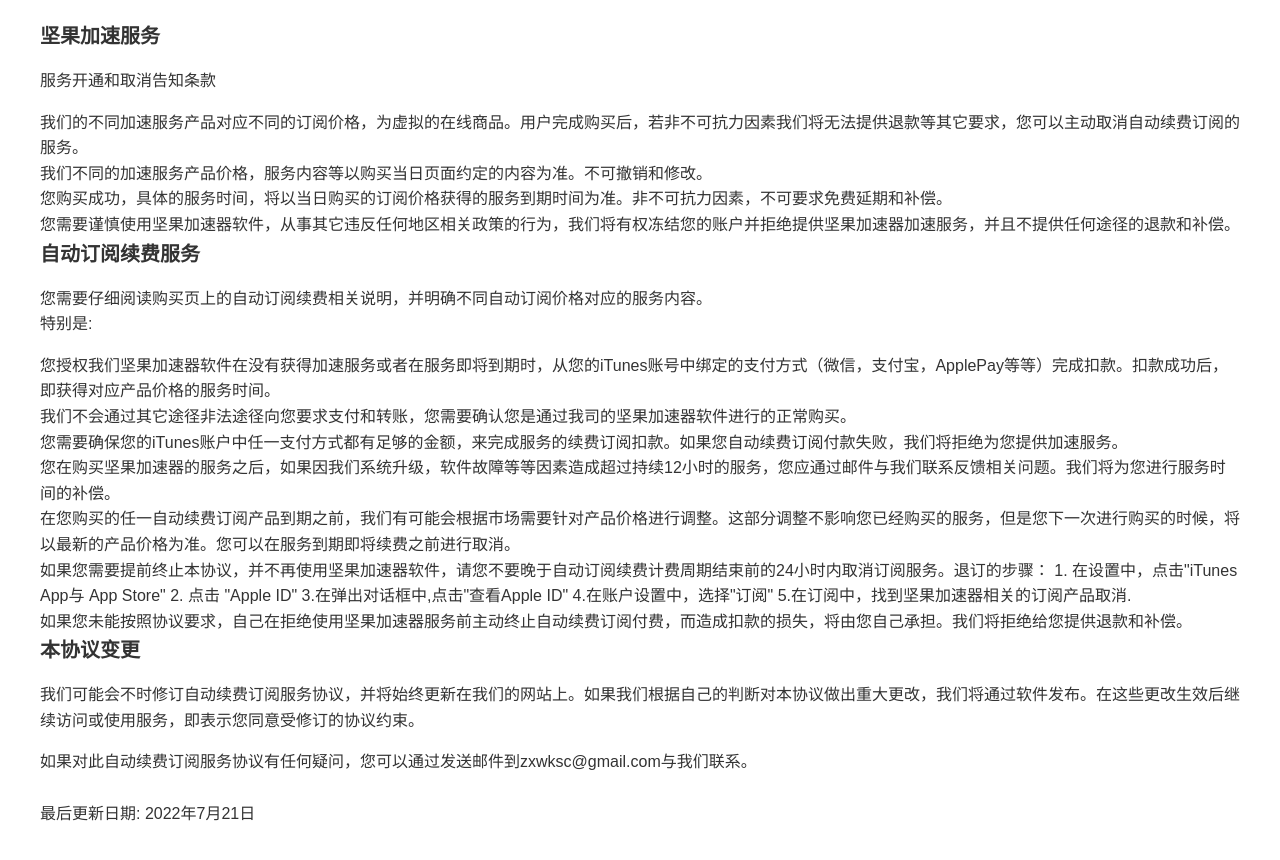
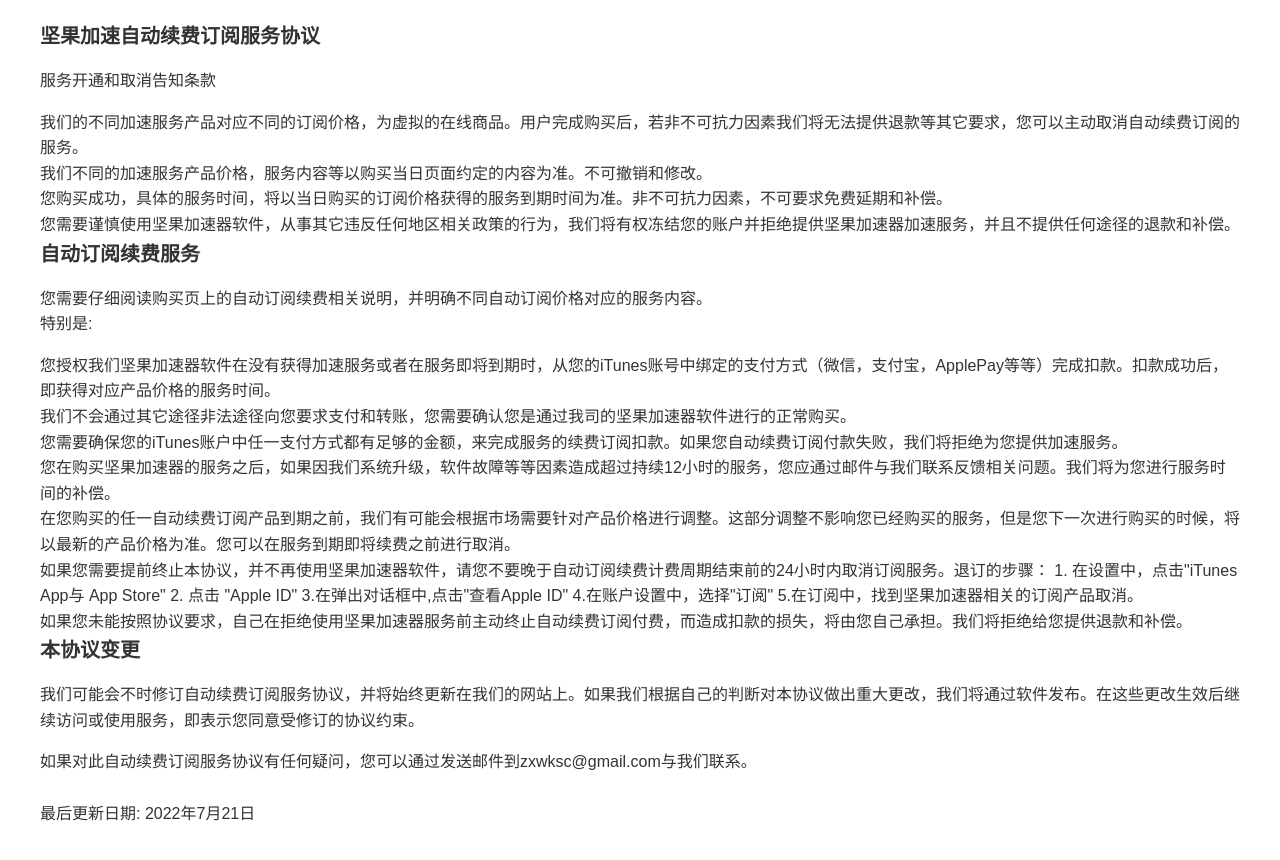
Before and after one commit to zxwksc/jianguo.github.io, a Jekyll site: the page automatic_renewal.html, which Jekyll copies as it is, in a window 1280 px wide. Shown: the top 860 px of the page. Built offline with Jekyll 4.4.1, drawn with Linux system fonts in a browser that asks for light colours.

Commit message:
Update automatic_renewal.html

```diff
--- a/automatic_renewal.html
+++ b/automatic_renewal.html
@@ -53,7 +53,7 @@
 </head>
 <body>
 <div class="container">
-    <h4>坚果加速服务</h4>
+    <h4>坚果加速自动续费订阅服务协议</h4>
     <p>
         <span>服务开通和取消告知条款</span>
     </p>
@@ -83,7 +83,7 @@
 </span>
     </div>
     <div><span>如果您需要提前终止本协议，并不再使用坚果加速器软件，请您不要晚于自动订阅续费计费周期结束前的24小时内取消订阅服务。退订的步骤：
-1. 在设置中，点击"iTunes App与 App Store" 2. 点击 "Apple ID" 3.在弹出对话框中,点击"查看Apple ID" 4.在账户设置中，选择"订阅" 5.在订阅中，找到坚果加速器相关的订阅产品取消.
+1. 在设置中，点击"iTunes App与 App Store" 2. 点击 "Apple ID" 3.在弹出对话框中,点击"查看Apple ID" 4.在账户设置中，选择"订阅" 5.在订阅中，找到坚果加速器相关的订阅产品取消。
 </span>
     </div>
     <div><span>如果您未能按照协议要求，自己在拒绝使用坚果加速器服务前主动终止自动续费订阅付费，而造成扣款的损失，将由您自己承担。我们将拒绝给您提供退款和补偿。</span>
```
